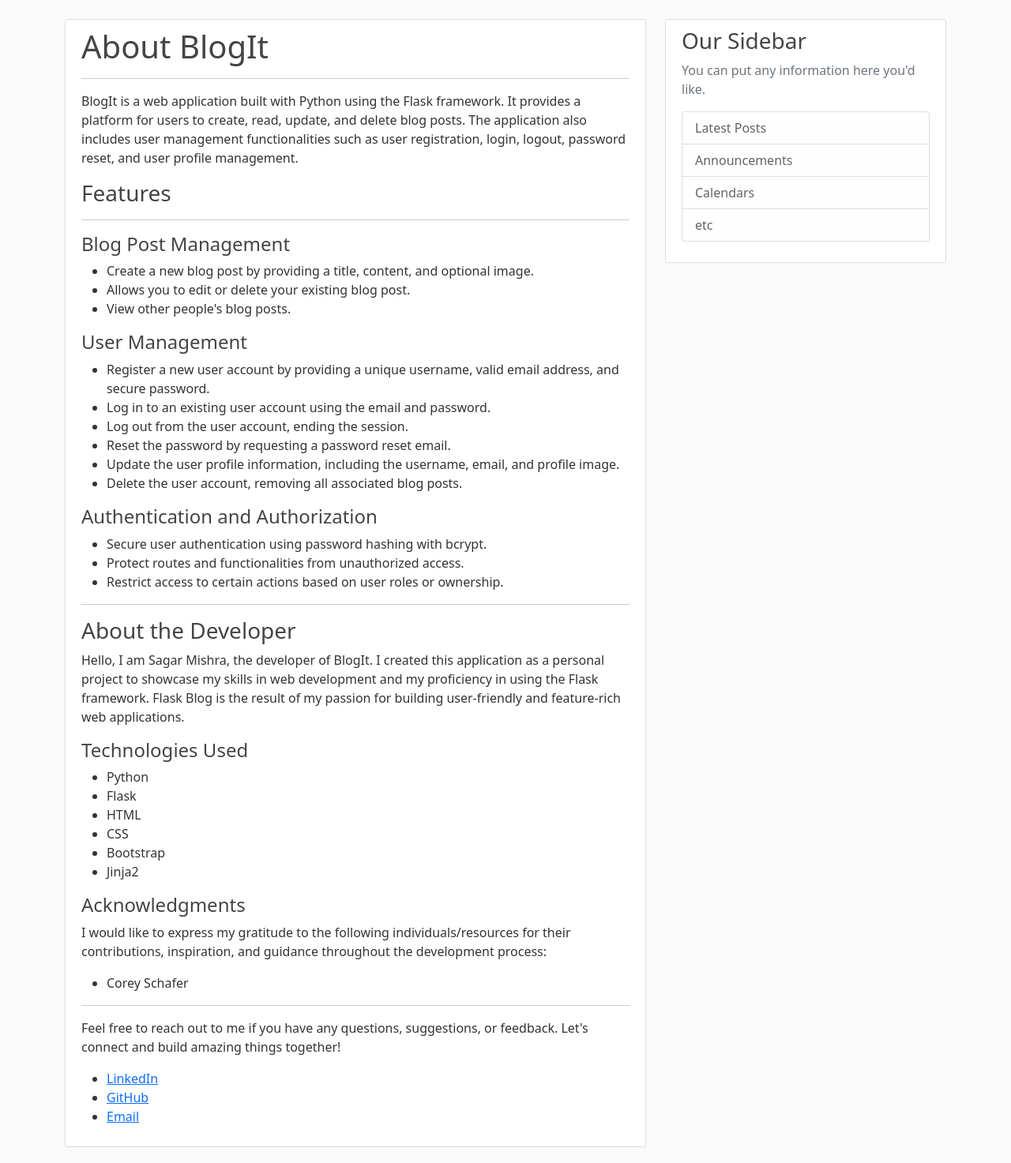
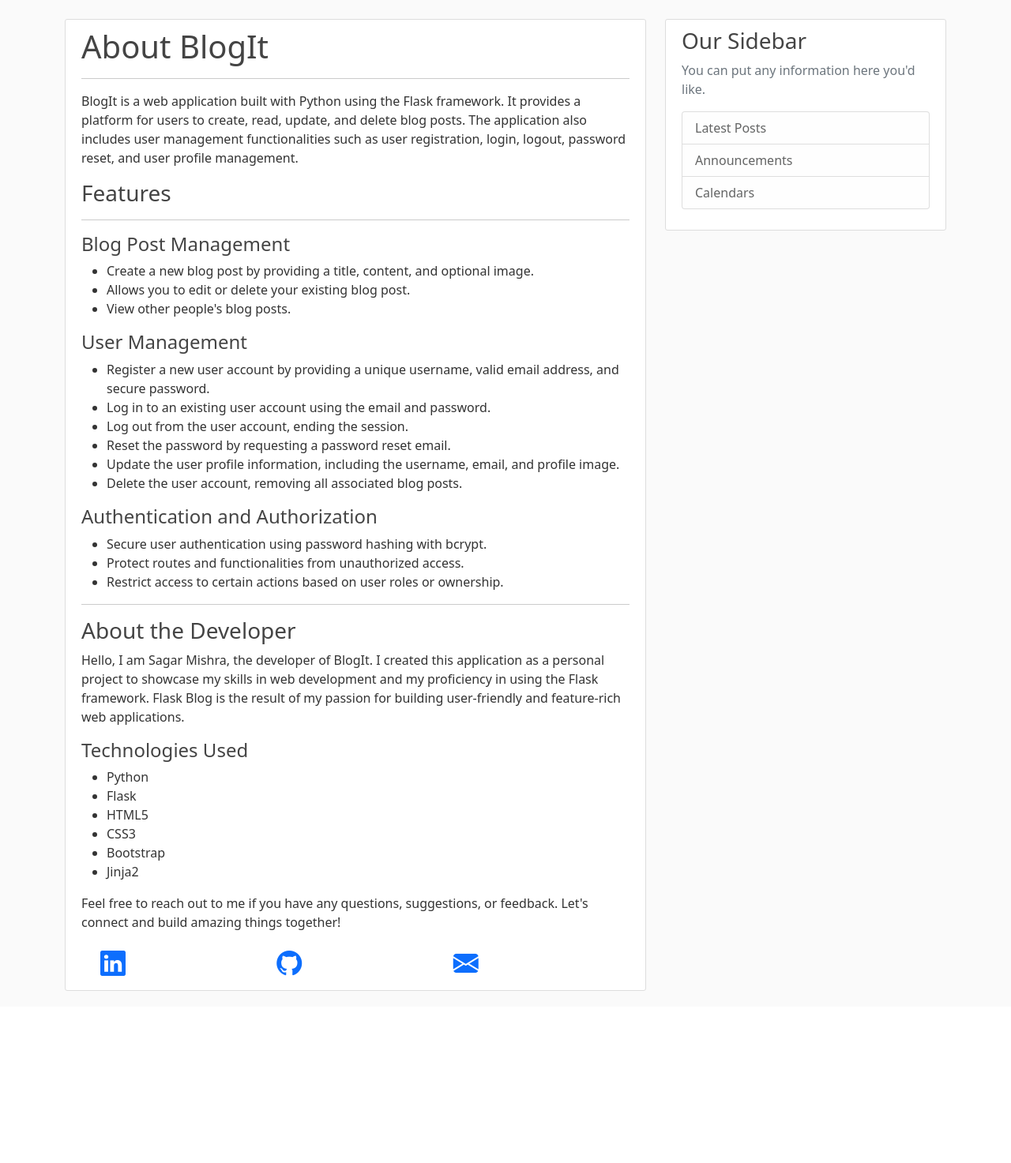
Before and after one commit to Sagarmishra-C30/BlogIt, a Flask app: page /about in a window 1280 px wide. Shown: the part 56-1529 px from the top of the page at 79% size. After the commit the page ends 1311 px from the top, so only its background shows below. Run offline with Flask 2, Linux system fonts and the light colour scheme; some libraries are stand-ins or nearby versions.

Commit message:
Added link icons for connection to About page section.

```diff
--- a/flaskblog/templates/about.html
+++ b/flaskblog/templates/about.html
@@ -41,26 +41,20 @@
 			<ul>
 			<li>Python</li>
 			<li>Flask</li>
-			<li>HTML</li>
-			<li>CSS</li>
+			<li>HTML5</li>
+			<li>CSS3</li>
 			<li>Bootstrap</li>
 			<li>Jinja2</li>
 			</ul>
 
-			<h4>Acknowledgments</h4>
-			<p>I would like to express my gratitude to the following individuals/resources for their contributions, inspiration, and guidance throughout the development process:</p>
-			<ul>
-			<li>Corey Schafer</li>
-			</ul>
-			<hr>
-
 			<p>Feel free to reach out to me if you have any questions, suggestions, or feedback. Let's connect and build amazing things together!</p>
-
-			<ul class="contact-links">
-			<li><a href="https://wwww.linkedin/in/sagar-mishra-developer">LinkedIn</a></li>
-			<li><a href="https://www.github.com/Sagarmishra-C30">GitHub</a></li>
-			<li><a href="mailto:Timepass082822@gmail.com">Email</a></li>
-			</ul>
+            <div class="container justify-content-center">
+			<div class="row">
+			<a class="col" href="https://wwww.linkedin/in/sagar-mishra-developer"><i class="bi-linkedin text-gradient d-block" style="font-size: 2rem"></i></a>
+			<a class="col" href="https://www.github.com/Sagarmishra-C30"><i class="bi-github text-gradient d-block" style="font-size: 2rem"></i></a>
+			<a class="col" href="mailto:Timepass082822@gmail.com"><i class="bi-envelope-fill text-gradient d-block" style="font-size: 2rem"></i></a>
+			</div>
+			</div>
 		</div>
 	</section>
 
--- a/flaskblog/templates/layout.html
+++ b/flaskblog/templates/layout.html
@@ -7,7 +7,11 @@
 
 		<!-- Bootstrap CSS -->
 		<link href="https://cdn.jsdelivr.net/npm/bootstrap@5.1.3/dist/css/bootstrap.min.css" rel="stylesheet" integrity="sha384-1BmE4kWBq78iYhFldvKuhfTAU6auU8tT94WrHftjDbrCEXSU1oBoqyl2QvZ6jIW3" crossorigin="anonymous">
-
+		<!-- Bootstrap icons-->
+    <link
+      href="https://cdn.jsdelivr.net/npm/bootstrap-icons@1.5.0/font/bootstrap-icons.css"
+      rel="stylesheet"
+    />
 		<!-- url_for is used to provide a proper link and should be used when using flask wherever u can see it fit -->
 		<link rel="stylesheet" type="text/css" href="{{ url_for('static', filename='main.css') }}">
 
@@ -71,7 +75,6 @@
 					<li class="list-group-item list-group-item-light">Latest Posts</li>
 					<li class="list-group-item list-group-item-light">Announcements</li>
 					<li class="list-group-item list-group-item-light">Calendars</li>
-					<li class="list-group-item list-group-item-light">etc</li>
 				  </ul>
 				</p>
 			  </div>
```
